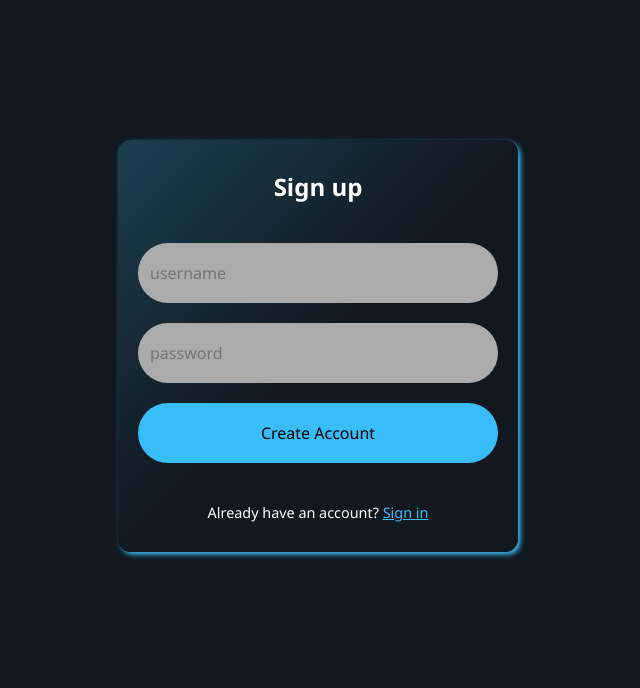
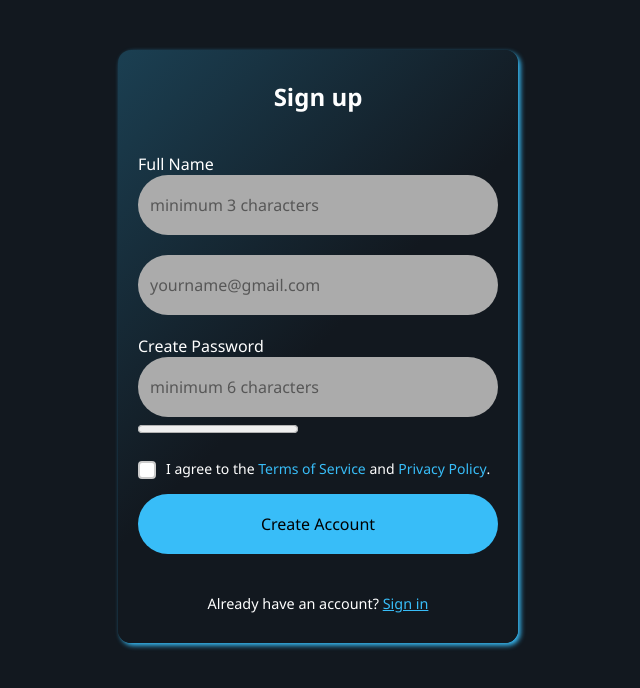
Before and after one commit to aadarshaaryan/aadarshaaryan.github.io, a Flask app: page /signup in a window 1280 px wide. Shown: the top 688 px of the page, without its empty margins (322-962 px from the left). Run offline with Flask 3, Linux system fonts and the light colour scheme.

Commit message:
gmail authourization

```diff
--- /dev/null
+++ b/app/extensions.py
@@ -0,0 +1,5 @@
+from flask_sqlalchemy import SQLAlchemy
+from flask_mail import Mail
+
+db = SQLAlchemy()
+mail = Mail()
--- a/app/routes/auth.py
+++ b/app/routes/auth.py
@@ -1,77 +1,126 @@
 from flask import Blueprint, render_template, request, flash, session, redirect, url_for
-import sqlite3
-import bcrypt
+import bcrypt, random, time
+from email_validator import validate_email, EmailNotValidError
+from app.models import db, User
+from app.services.email_service import send_email
 
 auth_bp = Blueprint("auth", __name__)
-DB_NAME = "database.db"
 
 @auth_bp.route("/signup", methods=["GET", "POST"])
 def signup():
     if request.method == "POST":
-        username = request.form.get("username", "").strip().lower()
+        fullname = request.form.get("fullname", "").strip()
+        gmail = request.form.get("gmail", "").strip().lower()
+        password = request.form.get("password", "")
+        agree = request.form.get("agree_to_terms", "")
+
+        # 1. Validation Checks
+        if not fullname or not gmail or not password:
+            flash("Please fill in all fields.")
+            return redirect(url_for("auth.signup"))
+
+        if len(fullname) < 3 or len(fullname) > 30:
+            flash("Name must be between 3 and 30 characters long.")
+            return redirect(url_for("auth.signup"))
+
+        if len(password) < 6 or len(password) > 30:
+            flash("Password must be between 6 and 30 characters long.")
+            return redirect(url_for("auth.signup"))
+
+        try:
+            email_info = validate_email(gmail, check_deliverability=False)
+            gmail = email_info.normalized
+            if not gmail.endswith('@gmail.com'):
+                flash("Please use a valid @gmail.com address.")
+                return redirect(url_for("auth.signup"))
+        except EmailNotValidError:
+            flash("Invalid email address format.")
+            return redirect(url_for("auth.signup"))
+
+        if not agree:
+            flash("You must agree to the Terms and Privacy Policy to continue.")
+            return redirect(url_for("auth.signup"))
+
+        # 2. Store temporary signup info in session
+        session['fullname'] = fullname
+        session['gmail'] = gmail
+        session['password'] = password
+
+        # 3. Generate OTP
+        otp = random.randint(100000, 999999)
+        session['otp'] = otp
+        session['otp_expires'] = time.time()
+
+        # 4. Render OTP email body and send
+        otp_body = render_template("auth/otp_body.html", otp=otp)
+        send_email(
+            session['gmail'],
+            "Verify Your Email — Afflux Account Creation",
+            otp_body
+        )
+
+        flash(f"We sent an OTP to {session['gmail']}")
+
+        session.modified = True
+
+        return redirect(url_for("auth.verify_otp"))
+
+    return render_template("auth/signup.html")
+
+
+@auth_bp.route("/verify-otp", methods=["GET", "POST"])
+def verify_otp():
+    # 🛡️ ROUTE GUARD: Check if the user actually came from a valid registration step
+    if 'gmail' not in session or 'otp' not in session:
+        flash("Please fill out the signup form first.")
+        return redirect(url_for("auth.signup"))
+
+    # If it's a POST request (the user typed the code and clicked verify)
+    if request.method == "POST":
+        user_otp_input = request.form.get("otp")
+
+        # Check for expiration
+        if time.time() > session.get('otp_expires', 0) + 600: # 5 minutes expiry
+            flash("Your OTP has expired. Please sign up again.")
+            return redirect(url_for("auth.signup"))
+
+        # Verify the code
+        if str(user_otp_input) == str(session.get('otp')):
+            # Success! Save the user to PostgreSQL database here...
+
+            # Clear out the temporary signup data from session
+            session.pop('otp', None)
+            session.pop('password', None)
+
+            flash("Account verified successfully! Please sign in.")
+            return redirect(url_for("auth.signin"))
+        else:
+            flash("Invalid OTP code. Please try again.")
+            return render_template("auth/otp_page.html")
+
+    return render_template("auth/otp_page.html")
+
+
+@auth_bp.route("/signin", methods=["GET", "POST"])
+def signin():
+    if request.method == "POST":
+        gmail = request.form.get("gmail", "").strip().lower()
         password = request.form.get("password", "")
 
-        if not username or not password:
-            flash("Please fill in both fields.")
-            return redirect(url_for("auth.signup"))
+        if not gmail or not password:
+            flash("Please enter both your email and password.")
+            return redirect(url_for("auth.signin"))
 
-        if len(password) < 6:
-            flash("Password must be at least 6 characters long.")
-            return redirect(url_for("auth.signup"))
+        user = User.query.filter_by(gmail=gmail).first()
 
-        hashed_password = bcrypt.hashpw(password.encode("utf-8"), bcrypt.gensalt()).decode("utf-8")
+        if not user or not bcrypt.checkpw(password.encode("utf-8"), user.password.encode("utf-8")):
+            flash("Invalid email or password.")
+            return redirect(url_for("auth.signin"))
 
-        try:
-            with sqlite3.connect(DB_NAME) as connection:
-                cursor = connection.cursor()
-                cursor.execute(
-                    "INSERT INTO users (username, password) VALUES (?, ?)",
-                    (username, hashed_password)
-                )
-                connection.commit()
+        session["user_id"] = user.id
+        session["username"] = user.fullname
 
-                cursor.execute("SELECT id FROM users WHERE username = ?", (username,))
-                user_id = cursor.fetchone()[0]
+        flash(f"Welcome back, {user.fullname}!")
+        return redirect(url_for("profile.profile"))
 
-
-            session["user_id"] = user_id
-            session["username"] = username
-
-            flash(f"Signup successful! Welcome, {username}.")
-            return redirect(url_for("profile.profile"))
-
-        except sqlite3.IntegrityError:
-            flash("Username already exists. Try another.")
-            return redirect(url_for("auth.signup"))
-
-    flash("Sign up")
-    return render_template("auth/signup.html")
-
-@auth_bp.route("/login", methods=["GET", "POST"])
-def login():
-    if request.method == "POST":
-        username = request.form.get("username", "").strip().lower()
-        password = request.form.get("password", "")
-
-        with sqlite3.connect(DB_NAME) as connection:
-            cursor = connection.cursor()
-            cursor.execute("SELECT id, username, password FROM users WHERE username = ?", (username,))
-            user = cursor.fetchone()
-
-        if user and bcrypt.checkpw(password.encode("utf-8"), user[2].encode("utf-8")):
-            session["user_id"] = user[0]
-            session["username"] = user[1]
-            flash(f"Login successful! {session['username']}")
-            return redirect(url_for("profile.profile"))
-        else:
-            flash("Invalid username or password.")
-            return redirect(url_for("auth.login"))
-
-    flash("Sign in")
-    return render_template("auth/login.html")
-
-@auth_bp.route("/logout")
-def logout():
-    session.clear()
-    flash("Logged out successfully.")
-    return redirect(url_for("auth.login"))
+    return render_template("auth/signin.html")
--- a/app/services/email_service.py
+++ b/app/services/email_service.py
@@ -1,14 +1,13 @@
 from flask_mail import Message
 from app import mail
 
-
 def send_email(to, subject, body):
     """
-    Send a plain text email.
+    Send an HTML formatted email.
     """
     msg = Message(
         subject=subject,
         recipients=[to],
-        body=body
+        html=body
     )
     mail.send(msg)
--- a/app/static/css/auth.css
+++ b/app/static/css/auth.css
@@ -23,7 +23,7 @@ body {
 .form-container {
   max-width: 400px;
   width: 90%;
-    margin: 140px auto 0 auto;
+  margin: 50px auto 50px auto;
   padding: 30px 20px;
   display: flex;
   flex-direction: column;
@@ -36,17 +36,14 @@ body {
   background: linear-gradient(135deg, #38bff83c, #12181F, #12181F);
 }
 
-.form-container a{
+.form-container a {
   color: #38BDF8;
 }
 
-form {
-    display: flex;
-    flex-direction: column;
-    gap: 20px;
-}
-
-input,
+#otp,
+#fullname,
+#gmail,
+#password,
 button {
   height: 60px;
   width: 100%;
@@ -55,31 +52,116 @@ button {
   padding: 0 12px;
   font-size: 1rem;
   background-color: rgb(171, 171, 171);
+  transition: 0.1s;
+  margin-bottom: 20px;
 }
 
-input:hover,
+#password{
+  margin-bottom: 0 !important;
+}
+
+input::placeholder {
+  color: rgb(87, 87, 87);
+}
+
+#otp,
+#fullname:hover,
+#gmail:hover,
+#password:hover,
 button:hover {
   box-shadow: 0 0 20px white;
   background-color: white;
 }
 
 button {
+  margin-bottom: 0 !important;
   cursor: pointer;
   background-color: #38BDF8;
+  margin-top: 16px;
 }
 
 h2 {
   text-align: center;
 }
 
-p {
+.bottom-line {
   font-size: 0.9rem;
   text-align: center;
 }
 
+.agreement-container {
+  font-family: system-ui, -apple-system, BlinkMacSystemFont, 'Segoe UI', Roboto, sans-serif;
+}
+
+.checkbox-label input[type="checkbox"] {
+  position: absolute;
+  opacity: 0;
+  cursor: pointer;
+  height: 0;
+  width: 0;
+}
+
+.checkbox-label {
+  display: flex;
+  align-items: flex-start;
+  gap: 10px;
+  cursor: pointer;
+  font-size: 14px;
+  color: #ffffff;
+  user-select: none;
+}
+
+.custom-checkbox {
+  position: relative;
+  top: 2px;
+  height: 18px;
+  width: 18px;
+  background-color: #fff;
+  border: 2px solid #ccc;
+  border-radius: 4px;
+  flex-shrink: 0;
+  transition: all 0.2s ease;
+}
+
+.checkbox-label input:checked~.custom-checkbox {
+  background-color: #0066cc;
+  border-color: #0066cc;
+}
+
+.custom-checkbox:after {
+  content: "";
+  position: absolute;
+  display: none;
+  left: 5px;
+  top: 1px;
+  width: 4px;
+  height: 9px;
+  border: solid white;
+  border-width: 0 2px 2px 0;
+  transform: rotate(45deg);
+}
+
+.checkbox-label input:checked~.custom-checkbox:after {
+  display: block;
+}
+
+.checkbox-label a {
+  color: #38BDF8;
+  text-decoration: none;
+  font-weight: 500;
+}
+
+.checkbox-label a:hover {
+  text-decoration: underline;
+}
+
+.strength-meter {
+  margin-bottom: 20px;
+}
+
 @media (max-width: 480px) {
   .form-container {
-        margin: 140px auto 0 auto;
+    margin: 50px auto 0 auto;
     padding: 20px 15px;
     gap: 40px;
   }
--- a/app/static/css/contacts.css
+++ b/app/static/css/contacts.css
@@ -16,6 +16,7 @@
     font-weight: 800;
     letter-spacing: -0.02em;
     margin-bottom: 0.5rem;
+
 }
 
 .contact-title .highlight {
--- /dev/null
+++ b/app/static/js/auth.js
@@ -0,0 +1,19 @@
+const passwordInput = document.getElementById('password');
+const meter = document.getElementById('meter');
+const strengthText = document.getElementById('strength-text');
+
+passwordInput.addEventListener('input', function() {
+  const val = passwordInput.value;
+  let score = 0;
+
+  if (val.length >= 12) score++;          // Rule 1: Length
+  if (/[A-Z]/.test(val)) score++;         // Rule 2: Uppercase
+  if (/[0-9]/.test(val)) score++;         // Rule 3: Number
+  if (/[^A-Za-z0-9]/.test(val)) score++;  // Rule 4: Special Char
+
+  meter.value = score;
+
+  // Update textual feedback
+  const states = ["Very Weak Password", "Weak Password", "Medium Password", "Strong Password", "Very Strong Password"];
+  strengthText.textContent = states[score];
+});
--- a/app/templates/auth/login.html
+++ b/app/templates/auth/signin.html
@@ -25,13 +25,13 @@
     <div class="form-container">
         <h2>Sign in</h2>
         <form action="/login" method="POST">
-            <input type="text" id="username" name="username" placeholder="username" required>
+            <input type="text" id="gmail" name="gmail" placeholder="yournam@gmail.com" required>
 
             <input type="password" id="password" name="password" placeholder="password" required>
 
             <button type="submit">Login</button>
         </form>
-        <p>Don't have an account? <a href="{{ url_for('auth.signup') }}">Sign up</a></p>
+        <p class="bottom-line">Don't have an account? <a href="{{ url_for('auth.signup') }}">Sign up</a></p>
 
         <script src="{{ url_for('static', filename='js/notify.js') }}"></script>
     </div>
--- a/app/templates/auth/signup.html
+++ b/app/templates/auth/signup.html
@@ -25,16 +25,41 @@
     <div class="form-container">
         <h2>Sign up</h2>
         <form action="/signup" method="POST">
-            <input type="text" id="username" name="username" placeholder="username" required>
+            <p class="lable">Full Name</p>
+            <input type="text" id="fullname" name="fullname" minlength="3" maxlength="30"
+                placeholder="minimum 3 characters" required>
 
-            <input type="password" id="password" name="password" placeholder="password" required>
+            <input type="email" name="gmail" id="gmail" required pattern="^[a-zA-Z0-9._%+-]+@gmail\.com$"
+                title="Please enter a valid Gmail address ending in @gmail.com" placeholder="yourname@gmail.com">
+
+            <p class="lable">Create Password</p>
+            <input type="password" id="password" name="password" placeholder="minimum 6 characters" () minlength="6"
+                required>
+            <div class="strength-meter">
+                <progress max="4" value="0" id="meter"></progress>
+                <p id="strength-text"></p>
+            </div>
+
+            <div class="agreement-container">
+                <label class="checkbox-label">
+                    <input type="checkbox" name="agree_to_terms" id="agree-checkbox">
+                    <span class="custom-checkbox"></span>
+                    <span class="label-text">
+                        I agree to the
+                        <a href="/terms" target="_blank" rel="noopener noreferrer">Terms of Service</a>
+                        and
+                        <a href="/privacy" target="_blank" rel="noopener noreferrer">Privacy Policy</a>.
+                    </span>
+                </label>
+            </div>
 
             <button type="submit">Create Account</button>
+
         </form>
-        <p>Already have an account? <a href="{{ url_for('auth.login') }}">Sign in</a></p>
+        <p class="bottom-line">Already have an account? <a href="{{ url_for('auth.signin') }}">Sign in</a></p>
 
+        <script src="{{ url_for('static', filename='js/notify.js') }}"></script>
         <script src="{{ url_for('static', filename='js/auth.js') }}"></script>
-        <script src="{{ url_for('static', filename='js/notify.js') }}"></script>
     </div>
 </body>
 
```
Also changed, not shown: app/__init__.py (+21 -15 lines), app/models.py (+11 -14 lines), app/routes/main.py (+0 -15 lines), app/static/css/base.css (+14 -15 lines), app/static/css/built-for-impact.css (+4 -4 lines), app/templates/auth/otp_body.html (added, +97 -0 lines), app/templates/auth/otp_page.html (added, +38 -0 lines), app/templates/base/base.html (+12 -20 lines), create_db.py (added, +13 -0 lines), app/static/js/base.js (line endings or trailing spaces), app/templates/navs/events.html (added). Lines whose indentation alone changed are shown as unchanged.
